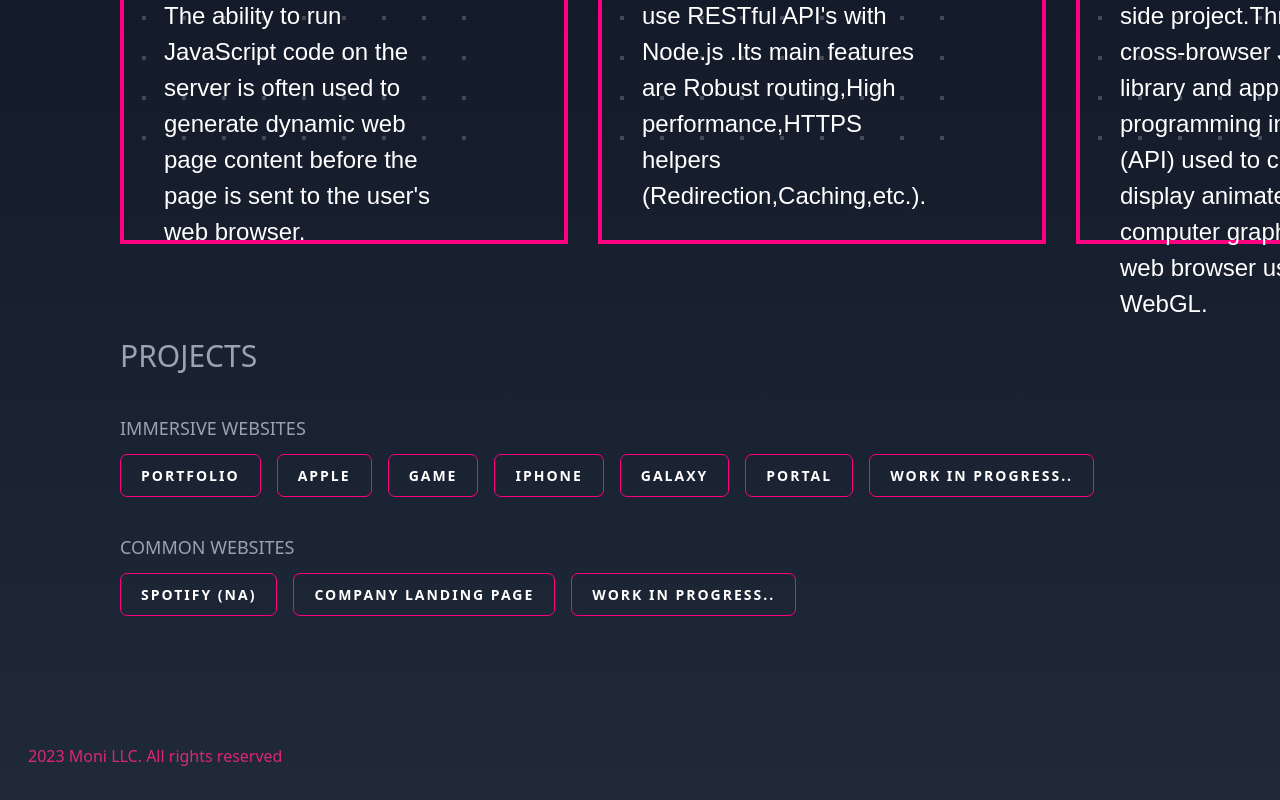
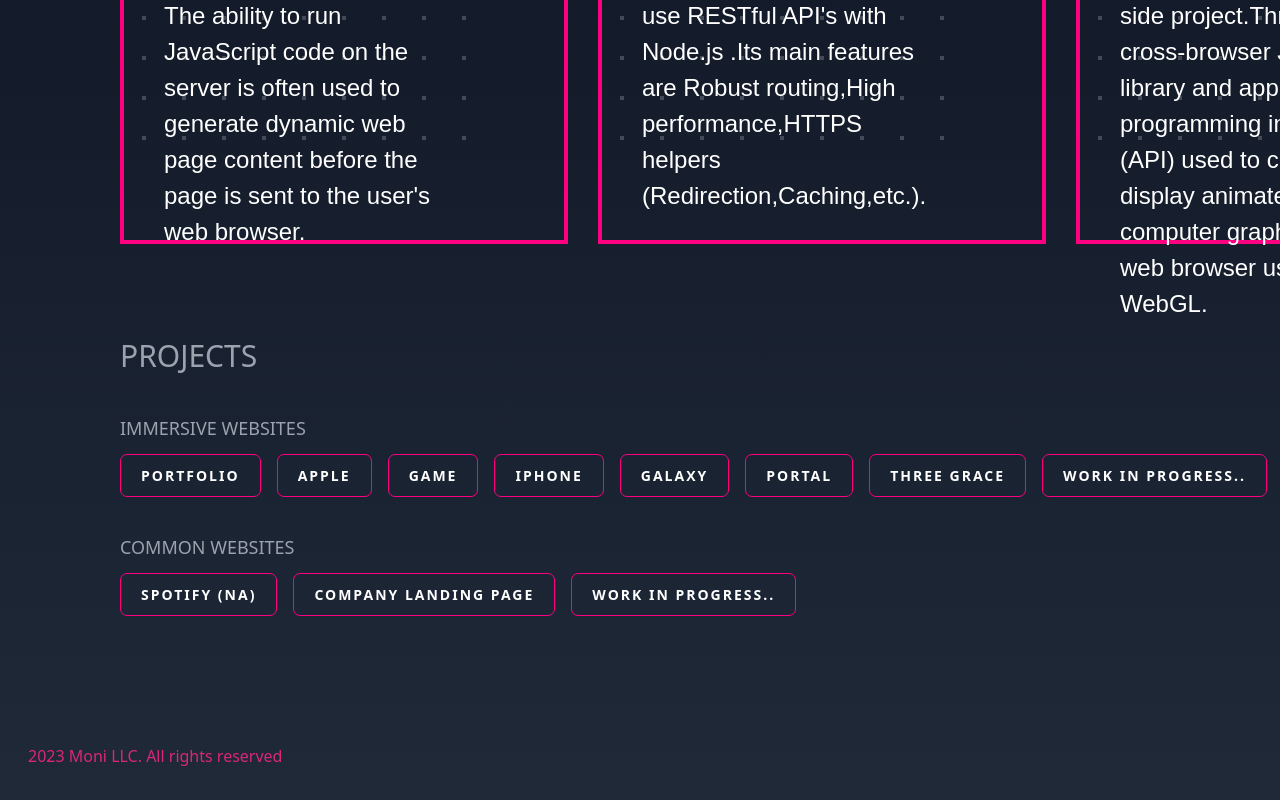
Before and after one commit to AvaterClasher/soumyadip, a Next.js app: page / in a window 1280 px wide. Shown: the part 1133-1933 px from the top of the page. Built offline with nearby package versions, Linux system fonts and the light colour scheme.

Commit message:
modified:   pages/index.tsx

```diff
--- a/pages/index.tsx
+++ b/pages/index.tsx
@@ -186,6 +186,9 @@ const Home: NextPage = () => {
               <button>
                 <a href="https://moni-portal.vercel.app" target="_blank">Portal</a>
               </button>
+              <button>
+                <a href="https://moni-grace.netlify.app" target="_blank">Three Grace</a>
+              </button>
               <button>Work in Progress..</button>
 
             </div>
```
